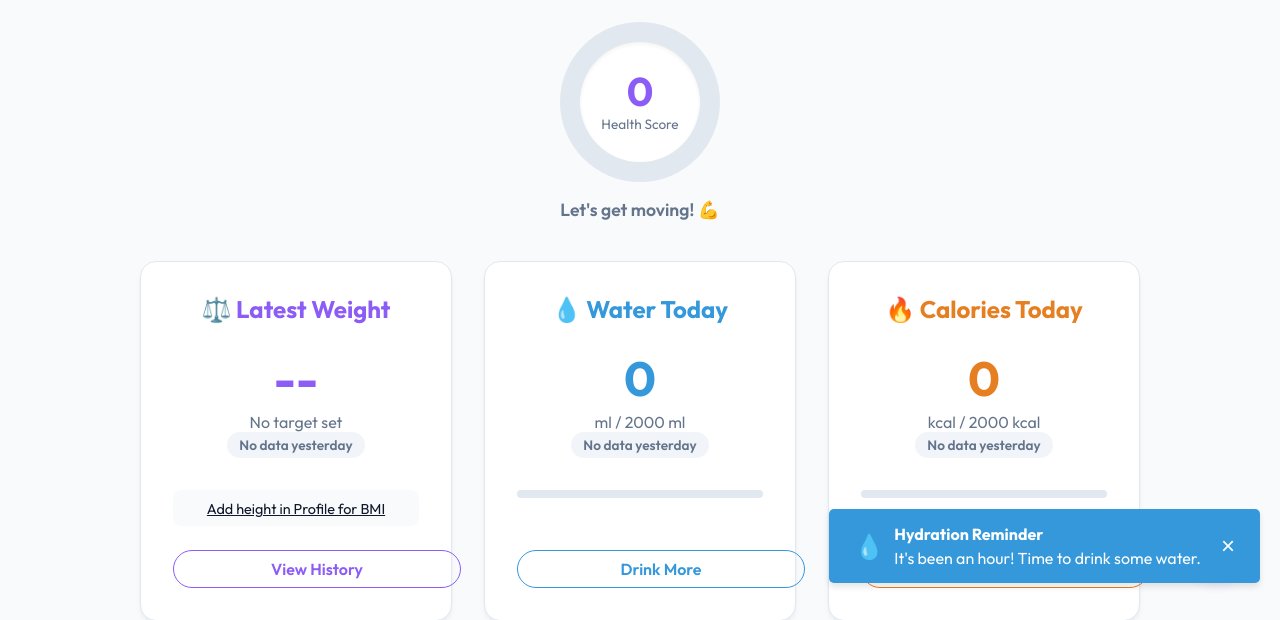
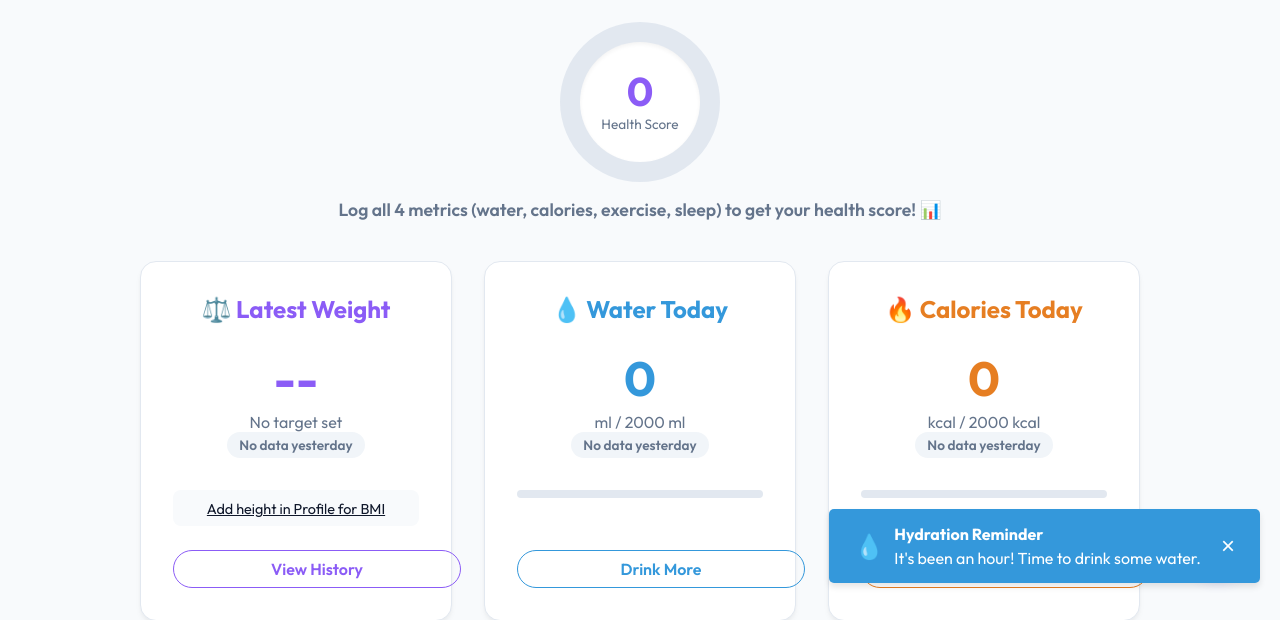
Before and after one commit to thrishaNagaraj-web/personal-health-dashboard, a PHP site: page /dashboard.php in a window 1280 px wide. Shown: the part 197-817 px from the top of the page. Run offline with PHP 8.4, Linux system fonts and the light colour scheme; the visitor is signed in with stand-in values (Sample User, id 1).

Commit message:
Refactor dashboard.php with robust PDO try/catch and null coalescing logic

```diff
--- a/dashboard.php
+++ b/dashboard.php
@@ -23,23 +23,36 @@ function getBadgeHtml($today_val, $yesterday_val) {
 }
 
 // Yesterday Data
+try {
     $stmt = $pdo->prepare("SELECT weight FROM weight_logs WHERE user_id = ? AND log_date = ? ORDER BY id DESC LIMIT 1");
     $stmt->execute([$user_id, $yesterday]);
-$yesterday_weight = $stmt->fetchColumn();
+    $res = $stmt->fetch(PDO::FETCH_ASSOC) ?: [];
+    $yesterday_weight = $res['weight'] ?? 0;
+} catch (PDOException $e) { $yesterday_weight = 0; }
 
-$stmt = $pdo->prepare("SELECT SUM(amount_ml) FROM water_logs WHERE user_id = ? AND log_date = ?");
+try {
+    $stmt = $pdo->prepare("SELECT SUM(amount_ml) as total FROM water_logs WHERE user_id = ? AND log_date = ?");
     $stmt->execute([$user_id, $yesterday]);
-$yesterday_water = $stmt->fetchColumn() ?: 0;
+    $res = $stmt->fetch(PDO::FETCH_ASSOC) ?: [];
+    $yesterday_water = $res['total'] ?? 0;
+} catch (PDOException $e) { $yesterday_water = 0; }
 
-$stmt = $pdo->prepare("SELECT SUM(calories) FROM calories_logs WHERE user_id = ? AND log_date = ?");
+try {
+    $stmt = $pdo->prepare("SELECT SUM(calories) as total FROM calories_logs WHERE user_id = ? AND log_date = ?");
     $stmt->execute([$user_id, $yesterday]);
-$yesterday_calories = $stmt->fetchColumn() ?: 0;
+    $res = $stmt->fetch(PDO::FETCH_ASSOC) ?: [];
+    $yesterday_calories = $res['total'] ?? 0;
+} catch (PDOException $e) { $yesterday_calories = 0; }
 
+try {
     $stmt = $pdo->prepare("SELECT duration_mins FROM exercise_logs WHERE user_id = ? AND log_date = ? ORDER BY id DESC LIMIT 1");
     $stmt->execute([$user_id, $yesterday]);
-$yesterday_exercise = $stmt->fetchColumn() ?: 0;
+    $res = $stmt->fetch(PDO::FETCH_ASSOC) ?: [];
+    $yesterday_exercise = $res['duration_mins'] ?? 0;
+} catch (PDOException $e) { $yesterday_exercise = 0; }
 
 // Streak logic
+try {
     $stmt = $pdo->prepare("
         SELECT DISTINCT log_date FROM (
             SELECT log_date FROM water_logs WHERE user_id = :uid AND log_date >= date('now', '-30 days') AND log_date <= date('now')
@@ -52,91 +65,127 @@ $stmt = $pdo->prepare("
         )
     ");
     $stmt->execute(['uid' => $user_id]);
-$active_dates = $stmt->fetchAll(PDO::FETCH_COLUMN);
+    $active_dates = $stmt->fetchAll(PDO::FETCH_COLUMN) ?? [];
+} catch (PDOException $e) { $active_dates = []; }
 
-$streak = 0;
+$streak_days = 0;
 for ($i = 0; $i < 30; $i++) {
     $d = date('Y-m-d', strtotime("-$i days"));
     if (in_array($d, $active_dates)) {
-        $streak++;
+        $streak_days++;
     } else if ($i === 0) {
         // Missing today doesn't break the streak
     } else {
         break;
     }
 }
+$streak_days = $streak_days ?? 0;
+$streak = $streak_days; // For HTML compatibility
 
 // User Details (Height for BMI)
+try {
     $stmt = $pdo->prepare("SELECT height FROM users WHERE id = ?");
     $stmt->execute([$user_id]);
-$height = $stmt->fetchColumn();
+    $res = $stmt->fetch(PDO::FETCH_ASSOC) ?: [];
+    $height = $res['height'] ?? 0;
+} catch (PDOException $e) { $height = 0; }
 
 // Latest Weight
+try {
     $stmt = $pdo->prepare("SELECT weight FROM weight_logs WHERE user_id = ? ORDER BY log_date DESC, id DESC LIMIT 1");
     $stmt->execute([$user_id]);
-$latest_weight = $stmt->fetchColumn() ?: '--';
+    $res = $stmt->fetch(PDO::FETCH_ASSOC) ?: [];
+    $latest_weight = $res['weight'] ?? '--';
+} catch (PDOException $e) { $latest_weight = '--'; }
 
 $bmi = null;
-if ($height && $height > 0 && $latest_weight !== '--') {
+if ($height > 0 && $latest_weight !== '--') {
     $height_m = $height / 100;
     $bmi = round($latest_weight / ($height_m * $height_m), 1);
 }
+
 // Today's Water
-$stmt = $pdo->prepare("SELECT SUM(amount_ml) FROM water_logs WHERE user_id = ? AND log_date = ?");
+try {
+    $stmt = $pdo->prepare("SELECT SUM(amount_ml) as total FROM water_logs WHERE user_id = ? AND log_date = ?");
     $stmt->execute([$user_id, $today]);
-$today_water = $stmt->fetchColumn() ?: 0;
+    $res = $stmt->fetch(PDO::FETCH_ASSOC) ?: [];
+    $today_water = $res['total'] ?? 0;
+} catch (PDOException $e) { $today_water = 0; }
 
 // Today's Calories
-$stmt = $pdo->prepare("SELECT SUM(calories) FROM calories_logs WHERE user_id = ? AND log_date = ?");
+try {
+    $stmt = $pdo->prepare("SELECT SUM(calories) as total FROM calories_logs WHERE user_id = ? AND log_date = ?");
     $stmt->execute([$user_id, $today]);
-$today_calories = $stmt->fetchColumn() ?: 0;
+    $res = $stmt->fetch(PDO::FETCH_ASSOC) ?: [];
+    $today_calories = $res['total'] ?? 0;
+} catch (PDOException $e) { $today_calories = 0; }
 
 // Latest Exercise
+try {
     $stmt = $pdo->prepare("SELECT activity, duration_mins FROM exercise_logs WHERE user_id = ? ORDER BY log_date DESC LIMIT 1");
     $stmt->execute([$user_id]);
-$latest_exercise = $stmt->fetch();
+    $latest_exercise = $stmt->fetch(PDO::FETCH_ASSOC) ?? [];
+} catch (PDOException $e) { $latest_exercise = []; }
 
-// Query last night's sleep in dashboard.php
+try {
+    $stmt = $pdo->prepare("SELECT SUM(duration_mins) as total FROM exercise_logs WHERE user_id = ? AND log_date = ?");
+    $stmt->execute([$user_id, $today]);
+    $res = $stmt->fetch(PDO::FETCH_ASSOC) ?: [];
+    $today_exercise_mins = $res['total'] ?? 0;
+} catch (PDOException $e) { $today_exercise_mins = 0; }
+
+// Query last night's sleep
+try {
     $stmt = $pdo->prepare("SELECT hours, quality FROM sleep_logs WHERE user_id = ? ORDER BY log_date DESC LIMIT 1");
     $stmt->execute([$user_id]);
-$last_sleep = $stmt->fetch();
+    $last_sleep = $stmt->fetch(PDO::FETCH_ASSOC) ?? [];
+} catch (PDOException $e) { $last_sleep = []; }
+$sleep_hours = $last_sleep['hours'] ?? 0;
 
 // Query today's mood
+try {
     $stmt = $pdo->prepare("SELECT mood FROM mood_logs WHERE user_id = ? AND log_date = ?");
     $stmt->execute([$user_id, $today]);
-$today_mood = $stmt->fetchColumn();
+    $res = $stmt->fetch(PDO::FETCH_ASSOC) ?: [];
+    $today_mood = $res['mood'] ?? 0;
+} catch (PDOException $e) { $today_mood = 0; }
 
 $quality_emojis_short = [1 => '😴', 2 => '😐', 3 => '🙂', 4 => '😊', 5 => '🤩'];
 $mood_emojis = [1 => '😢', 2 => '😕', 3 => '😐', 4 => '🙂', 5 => '😄'];
 
+// --- User Goals ---
+try {
+    $stmt = $pdo->prepare("SELECT water_goal, calorie_goal, exercise_goal, sleep_goal FROM goals WHERE user_id = ?");
+    $stmt->execute([$user_id]);
+    $db_goals = $stmt->fetch(PDO::FETCH_ASSOC);
+} catch (PDOException $e) { $db_goals = false; }
+
+$user_goals = $db_goals ?: null;
+$user_goals = $user_goals ?? [
+    'water_goal' => 2000,
+    'calorie_goal' => 2000,
+    'exercise_goal' => 30,
+    'sleep_goal' => 8
+];
+
+$water_goal = $user_goals['water_goal'];
+$calorie_goal = $user_goals['calorie_goal'];
+$exercise_goal = $user_goals['exercise_goal'];
+$sleep_goal = $user_goals['sleep_goal'];
+
 // --- Health Score Calculation ---
-$water_goal = 2000;
-$calorie_goal = 2000;
-$exercise_goal = 30;
+$health_score = 0;
+if ($today_water > 0 && $today_calories > 0 && $today_exercise_mins > 0 && $sleep_hours > 0) {
+    $w_score = min(($today_water / max(1, $water_goal)) * 100, 100);
+    $c_score = min(($today_calories / max(1, $calorie_goal)) * 100, 100);
+    $e_score = min(($today_exercise_mins / max(1, $exercise_goal)) * 100, 100);
+    $s_score = min(($sleep_hours / max(1, $sleep_goal)) * 100, 100);
+    $health_score = round(($w_score + $c_score + $e_score + $s_score) / 4);
+}
 
-try {
-    $stmt = $pdo->prepare("SELECT water_goal, calorie_goal, exercise_goal FROM goals WHERE user_id = ?");
-    $stmt->execute([$user_id]);
-    $goals_row = $stmt->fetch(PDO::FETCH_ASSOC);
-    if ($goals_row) {
-        $water_goal = $goals_row['water_goal'] ?: 2000;
-        $calorie_goal = $goals_row['calorie_goal'] ?: 2000;
-        $exercise_goal = $goals_row['exercise_goal'] ?: 30;
-    }
-} catch (Exception $e) { }
-
-$stmt = $pdo->prepare("SELECT SUM(duration_mins) FROM exercise_logs WHERE user_id = ? AND log_date = ?");
-$stmt->execute([$user_id, $today]);
-$today_exercise_mins = $stmt->fetchColumn() ?: 0;
-
-$water_score = min(($today_water / $water_goal) * 25, 25);
-$cal_diff = abs($today_calories - $calorie_goal);
-$cal_score = $cal_diff <= 200 ? 25 : max(0, 25 - ($cal_diff / 200) * 5);
-$exercise_score = min(($today_exercise_mins / $exercise_goal) * 25, 25);
-$streak_score = min($streak, 25);
-$health_score = round($water_score + $cal_score + $exercise_score + $streak_score);
-
-if ($health_score < 40) {
+if ($health_score == 0) {
+    $score_msg = "Log all 4 metrics (water, calories, exercise, sleep) to get your health score! 📊";
+} else if ($health_score < 40) {
     $score_msg = "Let's get moving! 💪";
 } else if ($health_score < 60) {
     $score_msg = "Good start, keep going! 🙂";
@@ -145,7 +194,6 @@ if ($health_score < 40) {
 } else {
     $score_msg = "Excellent day! 🏆";
 }
-// --------------------------------
 
 require_once 'includes/header.php';
 ?>
```
Lines whose indentation alone changed are shown as unchanged.
